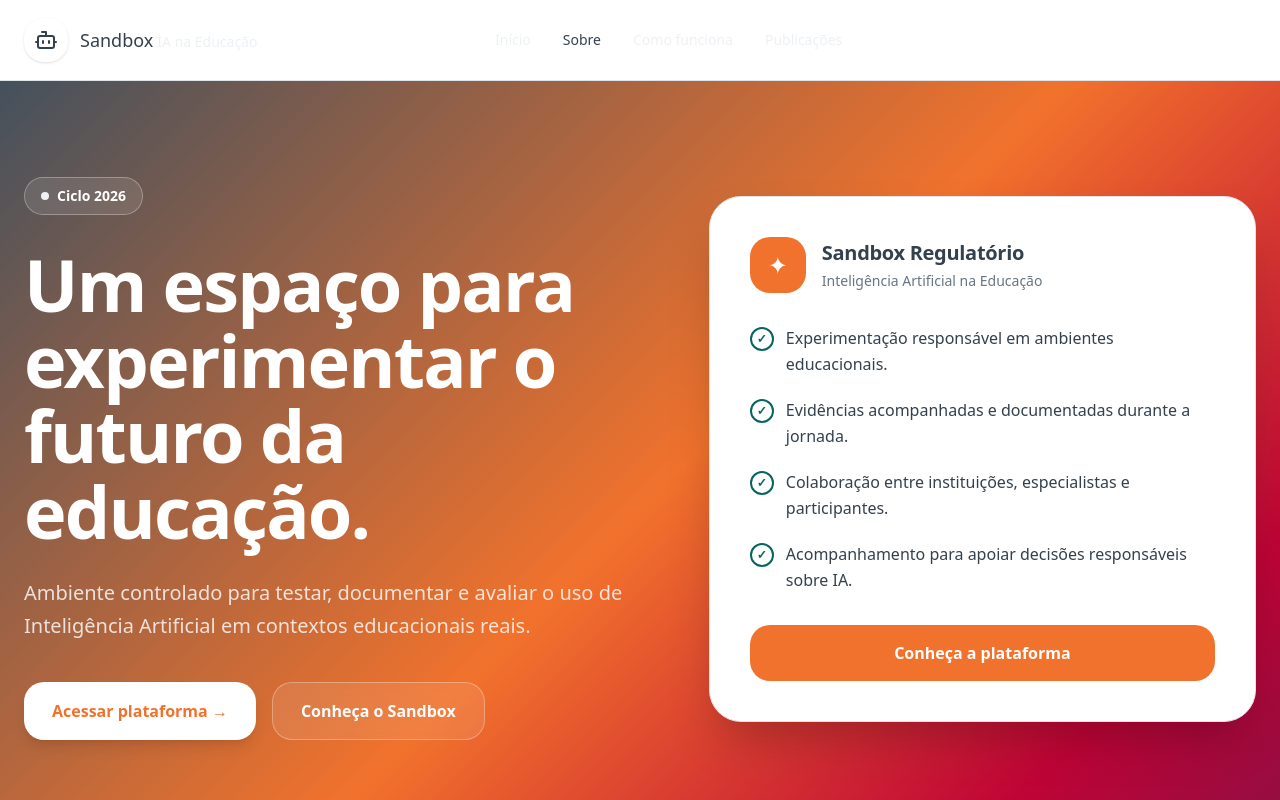
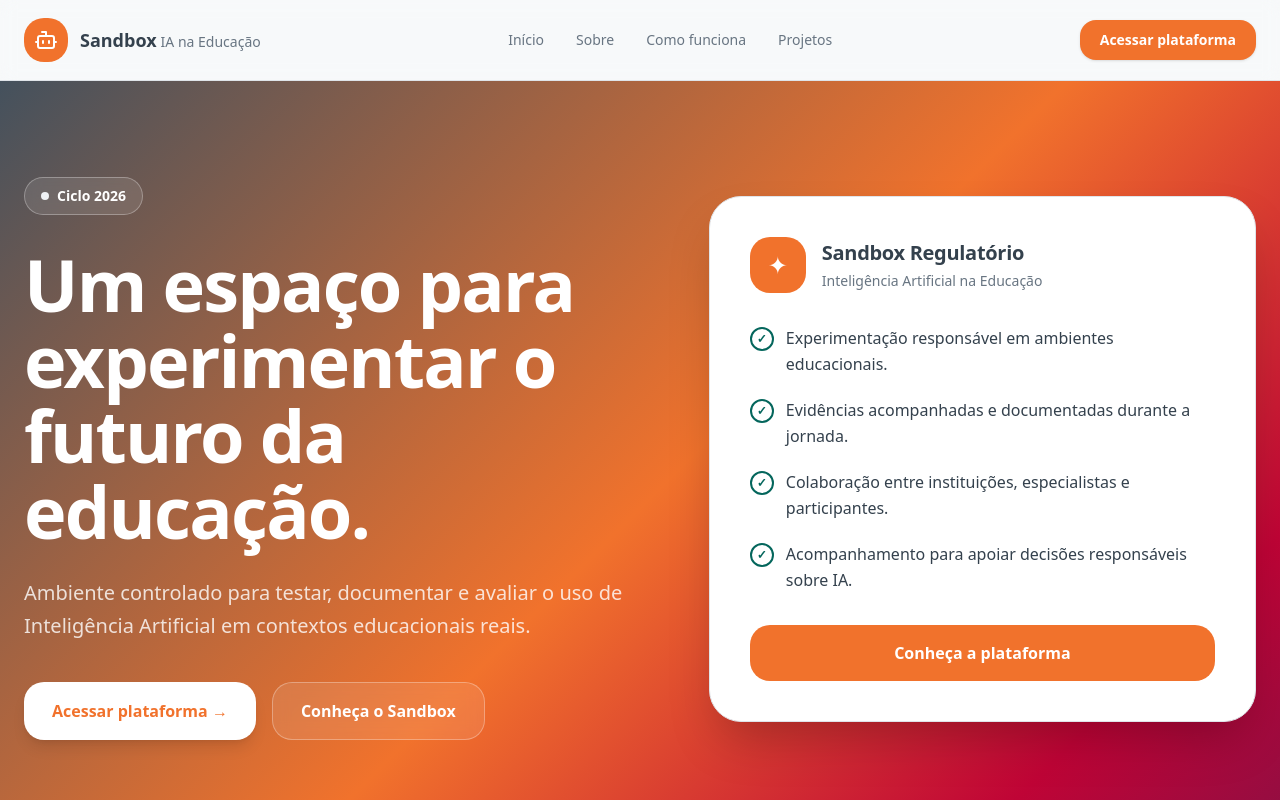
Before and after one commit to beatnees/sandbox, a Next.js app: page /sandbox/ in a window 1280 px wide. Shown: the top 800 px of the page. Built offline with nearby package versions, Linux system fonts and the light colour scheme.

Commit message:
atualiza o header e cria menu mobile

```diff
--- a/components/layout/Header.tsx
+++ b/components/layout/Header.tsx
@@ -1,60 +1,126 @@
-import { Bot } from "lucide-react";
+"use client";
+import { useState } from "react";
+import Link from "next/link";
+import { Menu, X, Bot } from "lucide-react";
 
 export default function Header() {
+  const [menuOpen, setMenuOpen] = useState(false);
+
   return (
-    <header className="sticky top-0 z-50 w-full border-b border-border bg-(--surface)/95 backdrop-blur">
+    <header className="sticky top-0 z-50 w-full border-b border-border bg-surface)/95 backdrop-blur">
       <div className="mx-auto flex h-20 max-w-7xl items-center justify-between px-6">
         {/* Logo */}
-        <a href="/sandbox" className="flex items-center gap-3">
-          <div className="flex h-11 w-11 items-center justify-center rounded-2xl bg-(--blue) text-xl text-(--t-white) shadow-sm">
+        <Link href="/" className="flex items-center gap-3">
+          <div className="flex h-11 w-11 items-center justify-center rounded-2xl bg-primary font-bold text-primary-foreground">
             <Bot size={24} strokeWidth={2} />
           </div>
 
-          <div className="flex flex-col sm:block">
-            <span className="font-(--font-sora) text-lg text-foreground">
+          <div>
+            <span className="block font-display text-lg font-bold text-foreground sm:inline">
               Sandbox
             </span>
 
-            <span className="ml-1 text-sm text-muted">IA na Educação</span>
+            <span className="text-sm text-muted-foreground sm:ml-1">
+              IA na Educação
+            </span>
           </div>
-        </a>
+        </Link>
 
-        {/* Navegação */}
+        {/* Navegação desktop */}
         <nav className="hidden items-center gap-8 md:flex">
           <a
             href="#"
-            className="text-sm font-medium text-muted transition hover:text-(--blue)"
+            className="text-sm font-medium text-muted-foreground transition hover:text-primary"
           >
             Início
           </a>
 
           <a
             href="#sobre"
-            className="text-sm font-medium  transition hover:text-(--blue)"
+            className="text-sm font-medium text-muted-foreground transition hover:text-primary"
           >
             Sobre
           </a>
 
           <a
             href="#como-funciona"
-            className="text-sm font-medium text-muted transition hover:text-(--blue)"
+            className="text-sm font-medium text-muted-foreground transition hover:text-primary"
           >
             Como funciona
           </a>
 
           <a
-            href="#jornada"
-            className="text-sm font-medium text-muted transition hover:text-(--blue)"
+            href="#projetos"
+            className="text-sm font-medium text-muted-foreground transition hover:text-primary"
           >
-            Publicações
+            Projetos
           </a>
         </nav>
 
-        {/* Ação */}
-        <button className="rounded-xl bg-(--blue) px-5 py-2.5 text-sm font-semibold text-white transition hover:bg-(--blue-dark)">
-          Acessar Plataforma
-        </button>
+        {/* área direita */}
+        <div className="flex items-center gap-3">
+          {/* botão desktop */}
+          <Link
+            href="/login"
+            className="hidden rounded-xl bg-primary px-5 py-2.5 text-sm font-semibold text-primary-foreground shadow-sm transition hover:brightness-95 sm:block"
+          >
+            Acessar plataforma
+          </Link>
+
+          {/* menu mobile */}
+          <button
+            type="button"
+            onClick={() => setMenuOpen(!menuOpen)}
+            className="flex h-10 w-10 items-center justify-center rounded-xl border border-border text-foreground md:hidden"
+            aria-label="Abrir menu"
+          >
+            {menuOpen ? <X size={21} /> : <Menu size={21} />}
+          </button>
+        </div>
       </div>
+
+      {/* navegação mobile */}
+      {menuOpen && (
+        <div className="border-t border-border bg-surface px-6 py-5 md:hidden">
+          <nav className="flex flex-col gap-1">
+            <a
+              href="#"
+              onClick={() => setMenuOpen(false)}
+              className="rounded-xl px-4 py-3 font-medium text-muted-foreground transition hover:bg-primary-soft hover:text-primary"
+            >
+              Início
+            </a>
+            <a
+              href="#"
+              onClick={() => setMenuOpen(false)}
+              className="rounded-xl px-4 py-3 font-medium text-muted-foreground transition hover:bg-primary-soft hover:text-primary"
+            >
+              Sobre
+            </a>
+            <a
+              href="#"
+              onClick={() => setMenuOpen(false)}
+              className="rounded-xl px-4 py-3 font-medium text-muted-foreground transition hover:bg-primary-soft hover:text-primary"
+            >
+              Como funciona
+            </a>
+            <a
+              href="#"
+              onClick={() => setMenuOpen(false)}
+              className="rounded-xl px-4 py-3 font-medium text-muted-foreground transition hover:bg-primary-soft hover:text-primary"
+            >
+              Projetos
+            </a>
+
+            <Link
+              href="/login"
+              className="mt-3 rounded-xl bg-primary px-5 py-3 text-center font-semibold text-primary-foreground"
+            >
+              Acessar plataforma
+            </Link>
+          </nav>
+        </div>
+      )}
     </header>
   );
 }
```
